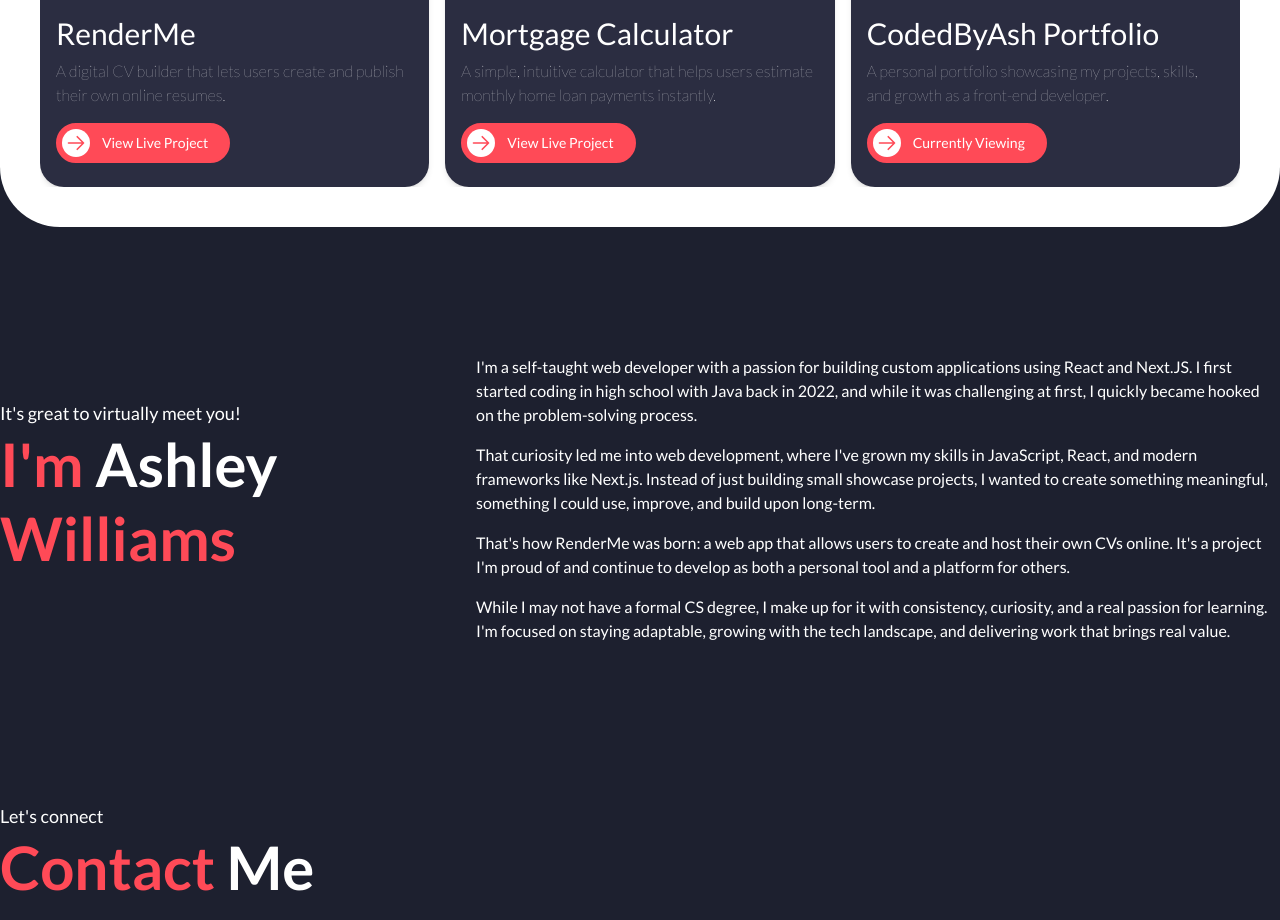
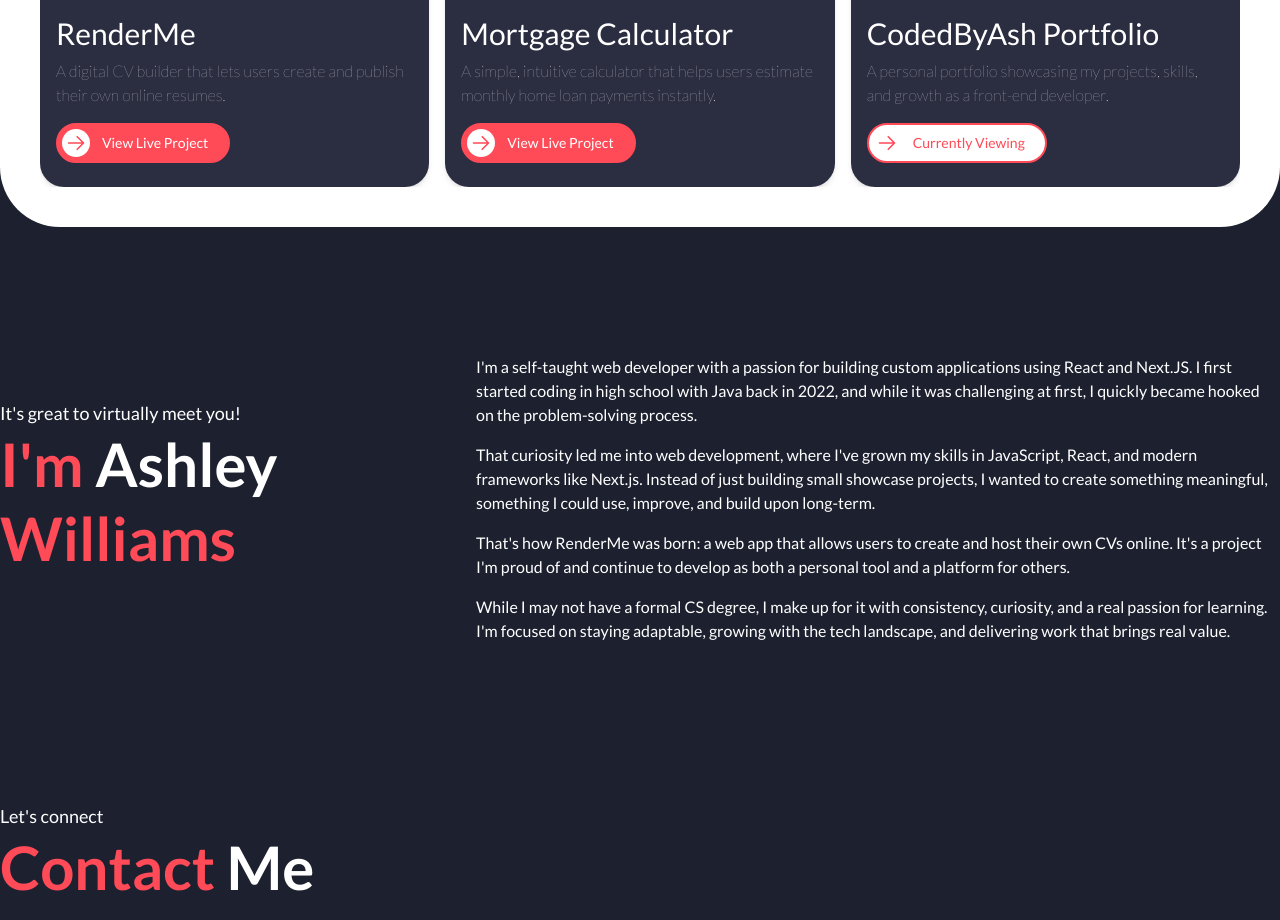
Before and after one commit to Ashley06Williams/My-portfolio, a Next.js app: page / in a window 1280 px wide. Shown: the part 3000-3920 px from the top of the page. Built offline with nearby package versions, Linux system fonts and the light colour scheme.

Commit message:
feat: enhance button functionality in portfolio section for better user experience

```diff
--- a/src/components/portfolio-section.tsx
+++ b/src/components/portfolio-section.tsx
@@ -76,7 +76,16 @@ export default function WorkSection() {
                     <div className="flex-1 px-4 mb-6">
                       <h3 className="text-white text-3xl mb-2">{item.title}</h3>
                       <p className="text-md font-thin text-white mb-4">{item.paragraph}</p>
-                      <button className="relative flex items-center bg-red border-2 border-red text-white  text-sm group group-hover:bg-white p-1 rounded-full overflow-hidden">
+                      {
+                        item.id !== 3 ? <button className="relative flex items-center bg-red border-2 border-red text-white  text-sm group group-hover:bg-white p-1 rounded-full overflow-hidden">
+                        <div className="relative z-10 bg-white rounded-full w-[28px] h-[28px] flex items-center justify-center">
+                          <svg xmlns="http://www.w3.org/2000/svg" fill="none" viewBox="0 0 24 24" strokeWidth={2} stroke="currentColor" className="w-5 h-5 text-red">
+                            <path strokeLinecap="round" strokeLinejoin="round" d="M13.5 4.5L21 12m0 0l-7.5 7.5M21 12H3" />
+                          </svg>
+                        </div>
+                        <p className="relative z-10 pl-3 pr-4 group-hover:text-red">{item.button}</p>
+                      </button> :
+                      <button className="relative flex items-center bg-white border-2 border-red text-red  text-sm group p-1 rounded-full overflow-hidden">
                         <div className="relative z-10 bg-white rounded-full w-[28px] h-[28px] flex items-center justify-center">
                           <svg xmlns="http://www.w3.org/2000/svg" fill="none" viewBox="0 0 24 24" strokeWidth={2} stroke="currentColor" className="w-5 h-5 text-red">
                             <path strokeLinecap="round" strokeLinejoin="round" d="M13.5 4.5L21 12m0 0l-7.5 7.5M21 12H3" />
@@ -84,6 +93,7 @@ export default function WorkSection() {
                         </div>
                         <p className="relative z-10 pl-3 pr-4 group-hover:text-red">{item.button}</p>
                       </button>
+                      }
                     </div>
                   </div>
                 </Link>
```
